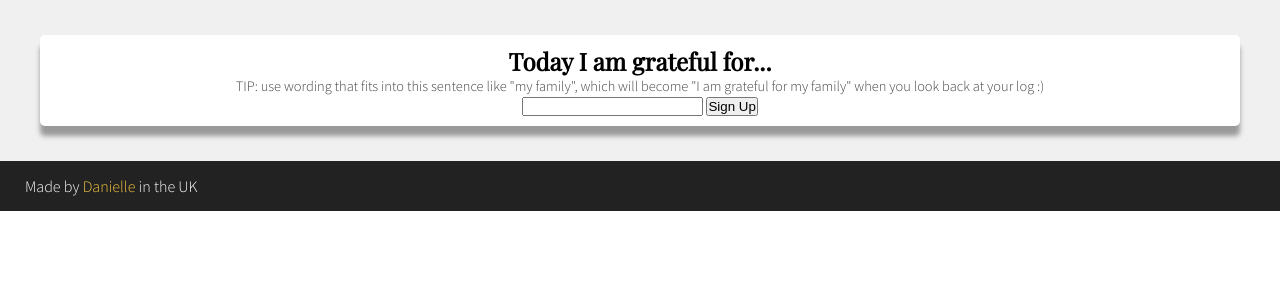
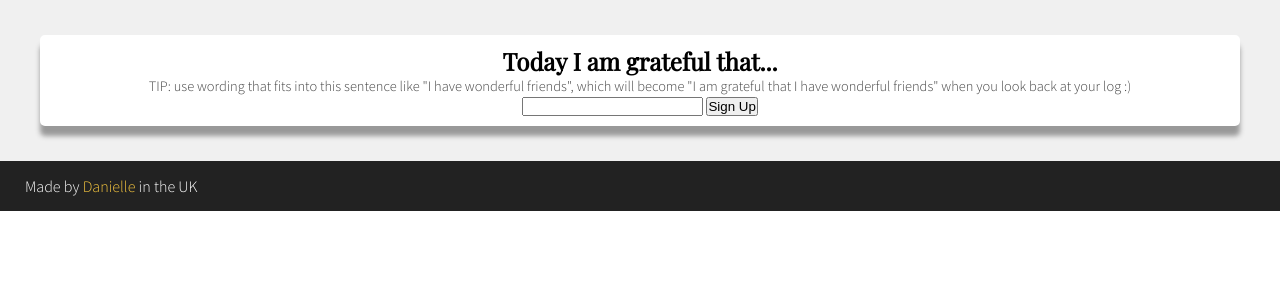
Before and after one commit to daniellenall/gratitudelog, a Django app: page /gratitudes/new/ in a window 1280 px wide. Shown: the part 62-362 px from the top of the page. Run offline with Django 3.2, Linux system fonts and the light colour scheme; the visitor is signed in with stand-in values (Sample User, id 1).

Commit message:
Changed wording around

```diff
--- a/gratitudes/templates/gratitudes/home.html
+++ b/gratitudes/templates/gratitudes/home.html
@@ -14,7 +14,7 @@
 <div class="main-content">
     {% for gratitude in gratitudes.all %}
     <div class="list-item">
-        <p class="list-title list-item-body">I am grateful that {{ gratitude }}</p>
+        <p class="list-title list-item-body">I am grateful that  {{ gratitude }}</p>
         <p class="list-date list-item-two-col">{{gratitude.date}}</p>
         <p class="list-author list-item-two-col">{{gratitude.author}}</p>
     </div>
--- a/gratitudes/templates/gratitudes/new.html
+++ b/gratitudes/templates/gratitudes/new.html
@@ -6,9 +6,9 @@
 
 {% block content %}
 <div class="main-content">
-    <h2>Today I am grateful for...</h2>
+    <h2>Today I am grateful that...</h2>
     <p class="description">
-        TIP: use wording that fits into this sentence like "my family", which will become "I am grateful for my family" when you look back at your log :)
+        TIP: use wording that fits into this sentence like "I have wonderful friends", which will become "I am grateful that I have wonderful friends" when you look back at your log :)
     </p>
     {% if error %}
         {{ error }}
```
